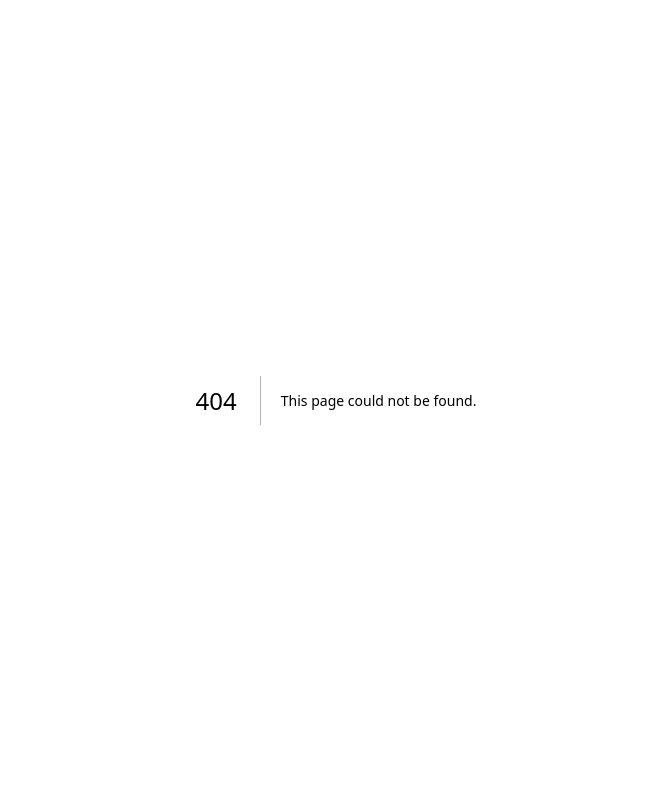
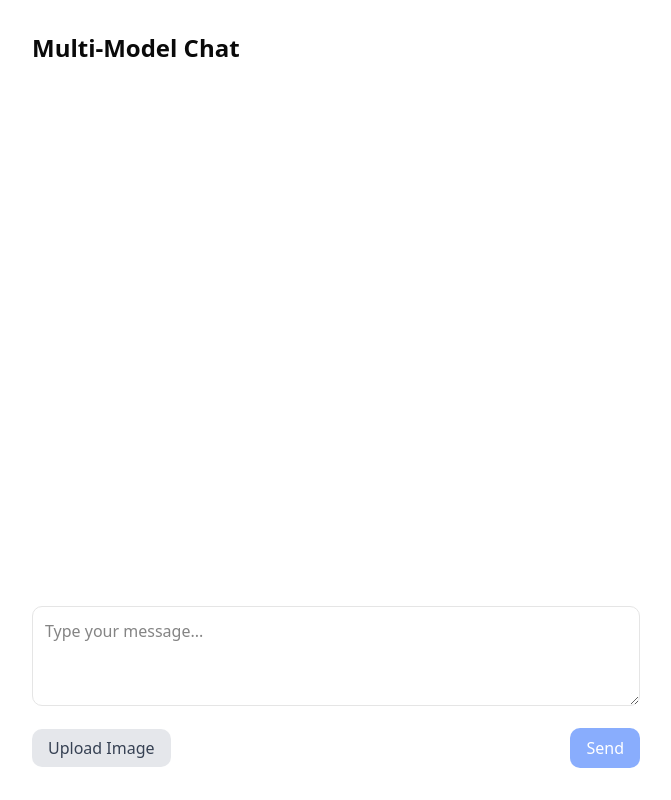
Before and after one commit to shiningsudipto/ai-sdk-practice, a Next.js app: page /multi-model-chat in a window 1280 px wide. Before the commit this address had no page. Shown: the whole page, without its empty margins (304-975 px from the left). Built offline with nearby package versions, Linux system fonts and the light colour scheme.

Commit message:
image processing in multi-model chat: system added

```diff
--- /dev/null
+++ b/app/api/multi-model-chat/route.ts
@@ -0,0 +1,17 @@
+import { openai } from "@ai-sdk/openai";
+import { convertToModelMessages, streamText, UIMessage } from "ai";
+
+export async function POST(req: Request) {
+  try {
+    const { messages }: { messages: UIMessage[] } = await req.json();
+    const convertedModelMessages = await convertToModelMessages(messages);
+    const result = streamText({
+      model: openai("gpt-4.1-nano"),
+      messages: convertedModelMessages,
+    });
+    return result.toUIMessageStreamResponse();
+  } catch (error) {
+    console.error(error);
+    return new Response("Failed to stream chat completion", { status: 500 });
+  }
+}
--- /dev/null
+++ b/app/multi-model-chat/page.tsx
@@ -0,0 +1,187 @@
+"use client";
+
+import { useChat } from "@ai-sdk/react";
+import { DefaultChatTransport } from "ai";
+import Image from "next/image";
+import { useRef, useEffect, useState } from "react";
+
+export default function MultiModelChatPage() {
+  const [input, setInput] = useState("");
+  const [files, setFiles] = useState<FileList | undefined>(undefined);
+  const [imagePreview, setImagePreview] = useState<string | null>(null);
+  const messagesEndRef = useRef<HTMLDivElement>(null);
+  const fileInputRef = useRef<HTMLInputElement>(null);
+
+  const { messages, status, error, stop, sendMessage } = useChat({
+    transport: new DefaultChatTransport({
+      api: "/api/multi-model-chat",
+    }),
+  });
+
+  const isLoading = status === "submitted" || status === "streaming";
+
+  useEffect(() => {
+    messagesEndRef.current?.scrollIntoView({ behavior: "smooth" });
+  }, [messages]);
+
+  const handleImageChange = (e: React.ChangeEvent<HTMLInputElement>) => {
+    const selectedFiles = e.target.files;
+    if (selectedFiles && selectedFiles.length > 0) {
+      setFiles(selectedFiles);
+      const reader = new FileReader();
+      reader.onloadend = () => {
+        setImagePreview(reader.result as string);
+      };
+      reader.readAsDataURL(selectedFiles[0]);
+    }
+  };
+
+  const removeImage = () => {
+    setFiles(undefined);
+    setImagePreview(null);
+    if (fileInputRef.current) {
+      fileInputRef.current.value = "";
+    }
+  };
+
+  const handleSubmit = async (e: React.FormEvent) => {
+    e.preventDefault();
+    if (!input.trim() && !files) return;
+
+    sendMessage({
+      text: input,
+      files,
+    });
+
+    setInput("");
+    removeImage();
+  };
+
+  return (
+    <div className="min-h-screen p-8 max-w-2xl mx-auto">
+      <h1 className="text-2xl font-bold mb-6">Multi-Model Chat</h1>
+      <div className="flex flex-col h-[85vh]">
+        <div className="flex-1 overflow-y-auto space-y-4 mb-4">
+          {messages.map((message) => (
+            <div
+              key={message.id}
+              className={`flex ${
+                message.role === "user" ? "justify-end" : "justify-start"
+              }`}
+            >
+              <div
+                className={`max-w-[80%] p-3 rounded-lg whitespace-pre-wrap ${
+                  message.role === "user"
+                    ? "bg-blue-600 text-white"
+                    : "bg-gray-100 text-gray-900"
+                }`}
+              >
+                {message.parts.map((part, index) => {
+                  switch (part.type) {
+                    case "text":
+                      return <span key={index}>{part.text}</span>;
+                    case "file":
+                      if (part.mediaType?.startsWith("image/")) {
+                        return (
+                          <Image
+                            key={index}
+                            src={part.url}
+                            alt="Uploaded"
+                            height={500}
+                            width={500}
+                            className="max-w-full rounded-lg mt-2"
+                          />
+                        );
+                      }
+                      return null;
+                    default:
+                      return null;
+                  }
+                })}
+              </div>
+            </div>
+          ))}
+          {status === "submitted" && (
+            <div className="flex justify-start">
+              <div className="bg-gray-100 text-gray-500 p-3 rounded-lg">
+                Thinking...
+              </div>
+            </div>
+          )}
+          <div ref={messagesEndRef} />
+        </div>
+
+        {error && (
+          <div className="mb-4 p-4 bg-red-100 text-red-700 rounded-lg">
+            {error.message}
+          </div>
+        )}
+
+        {imagePreview && (
+          <div className="mb-2 relative inline-block">
+            <Image
+              src={imagePreview}
+              alt="Preview"
+              className="max-h-32 rounded-lg"
+              height={500}
+              width={500}
+            />
+            <button
+              type="button"
+              onClick={removeImage}
+              className="absolute -top-2 -right-2 bg-red-600 text-white rounded-full w-6 h-6 flex items-center justify-center text-sm"
+            >
+              ×
+            </button>
+          </div>
+        )}
+
+        <form onSubmit={handleSubmit} className="space-y-4">
+          <textarea
+            value={input}
+            onChange={(e) => setInput(e.target.value)}
+            placeholder="Type your message..."
+            className="w-full p-3 border rounded-lg min-h-[100px] resize-y"
+            disabled={isLoading}
+          />
+          <div className="flex justify-between items-center">
+            <div>
+              <input
+                ref={fileInputRef}
+                type="file"
+                accept="image/*"
+                onChange={handleImageChange}
+                className="hidden"
+                id="image-upload"
+              />
+              <label
+                htmlFor="image-upload"
+                className="px-4 py-2 bg-gray-200 text-gray-700 rounded-lg cursor-pointer hover:bg-gray-300"
+              >
+                Upload Image
+              </label>
+            </div>
+            <div className="flex gap-2">
+              {isLoading && (
+                <button
+                  type="button"
+                  onClick={stop}
+                  className="px-4 py-2 bg-red-600 text-white rounded-lg"
+                >
+                  Stop
+                </button>
+              )}
+              <button
+                type="submit"
+                disabled={isLoading || (!input.trim() && !files)}
+                className="px-4 py-2 bg-blue-600 text-white rounded-lg disabled:opacity-50"
+              >
+                {isLoading ? "Sending..." : "Send"}
+              </button>
+            </div>
+          </div>
+        </form>
+      </div>
+    </div>
+  );
+}
--- a/app/page.tsx
+++ b/app/page.tsx
@@ -6,6 +6,7 @@ const page = () => {
       <Link href={"text-generate"}>Generate text</Link>
       <Link href={"text-generate/stream"}>Stream: Generate text</Link>
       <Link href={"chat"}>Chat</Link>
+      <Link href={"multi-model-chat "}>Multi Model Chat</Link>
     </div>
   );
 };
```
